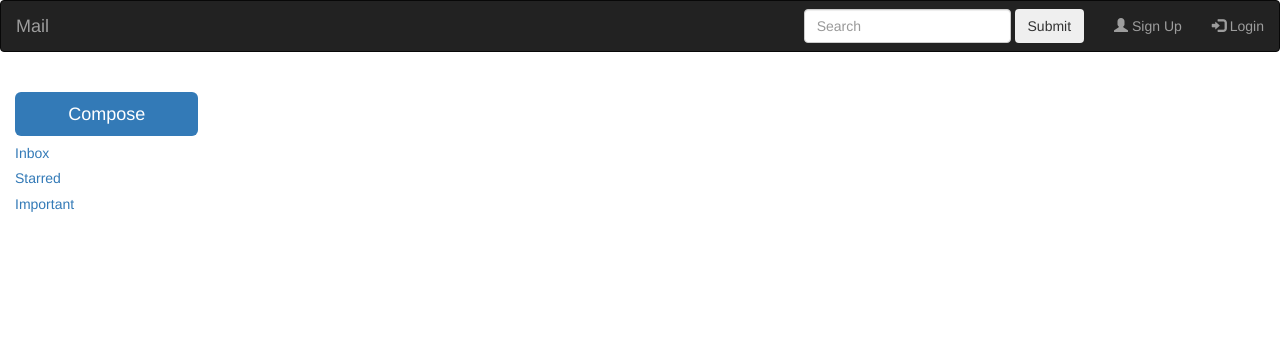
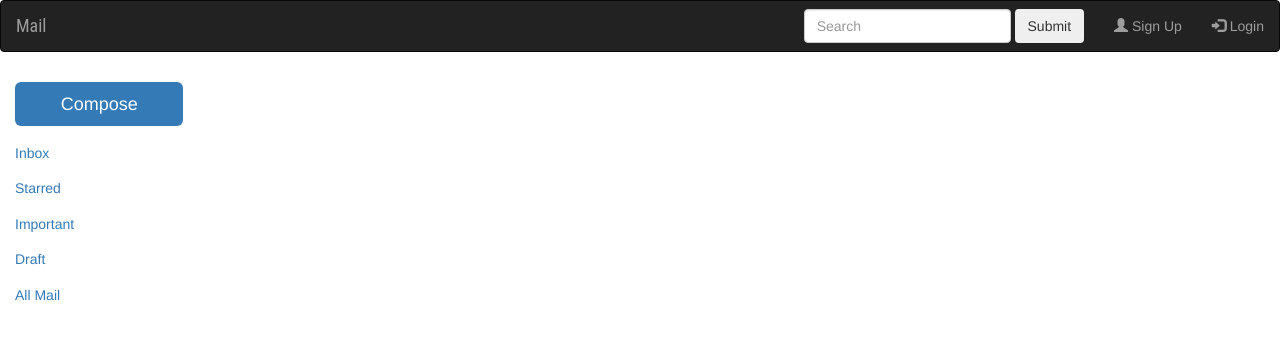
Before and after one commit to hitesh-hotchandani/mail_elk, a Django app: page /inbox/ in a window 1280 px wide. Shown: the top 340 px of the page. Run offline with Django 3.2, Linux system fonts and the light colour scheme; data that the repository does not hold is empty; some libraries are stand-ins or nearby versions.

Commit message:
New changes

```diff
--- a/templates/base_true.html
+++ b/templates/base_true.html
@@ -1,14 +1,16 @@
 <!DOCTYPE html>
+{% load static %}
 <html>
 <head>
     <meta charset="utf-8">
     <title>Mail</title>
     <link rel="stylesheet" href="https://maxcdn.bootstrapcdn.com/bootstrap/3.4.0/css/bootstrap.min.css">
+    <link rel="stylesheet" href="{% static 'css/app.css' %}">
 </head>
 <body>
 <script src="https://ajax.googleapis.com/ajax/libs/jquery/3.4.1/jquery.min.js"></script>
 <script src="https://maxcdn.bootstrapcdn.com/bootstrap/3.4.0/js/bootstrap.min.js"></script>
-<nav class="navbar navbar-inverse">
+<nav class="navbar navbar-inverse fixed-top ">
     <div class="container-fluid">
         <div class="navbar-header">
             <a class="navbar-brand" href="#">Mail</a>
@@ -38,14 +40,32 @@
 
 <div class="container-fluid text-left">
     <div class="row content">
-        <div class="col-lg-2 sidenav">
-            <h3><a class="button btn-lg btn-block btn-primary text-center" href="#">Compose</a></h3>
-            <h5><a href="#">Inbox</a></h5>
-            <h5><a href="#">Starred</a></h5>
-            <h5><a href="#">Important</a></h5>
+
+        <div class="col-lg-2 sidenav list-group">
+            <h5 class="table container">
+                <a class="button btn-lg btn-primary btn-block text-center rounded"
+                   href="{% url 'compose' %}">Compose</a>
+            </h5>
+            <h5 class="table container"><a href="{% url 'inbox' %}">Inbox</a></h5>
+            <h5 class="table container"><a href="{% url 'starred' %}">Starred</a></h5>
+            <h5 class="table container"><a href="{% url 'important' %}">Important</a></h5>
+            <h5 class="table container"><a href="{% url 'drafts' %}">Draft</a></h5>
+            <h5 class="table container"><a href="{% url 'all' %}">All Mail</a></h5>
+            {% comment %}<h3 class="">
+
+                </h3>
+                <br>
+
+
+                <h5><a href="#">Important</a></h5>
+                <h5><a href="#">Important</a></h5>
+                <h5><a href="#">Important</a></h5>{% endcomment %}
         </div>
-        {% block content %}
-        {% endblock %}
+        <div class="col-lg-3 container content-column">
+            {% block content %}
+
+            {% endblock %}
+        </div>
     </div>
 </div>
 </body>
```
